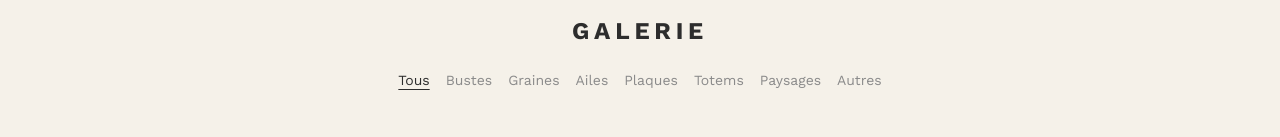
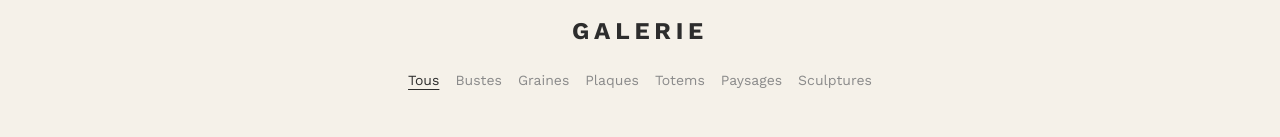
Before and after one commit to marionsmlg/paolo-bosi, a React (Vite) app: page / in a window 1280 px wide. Shown: the part 492-629 px from the top of the page. Built offline with nearby package versions, Linux system fonts and the light colour scheme.

Commit message:
change category

```diff
--- a/src/About.jsx
+++ b/src/About.jsx
@@ -2,11 +2,11 @@ export default function About() {
   return (
     <section className="w-full py-16 md:py-24">
       <div className="mx-auto flex max-w-5xl flex-col md:flex-row items-center gap-16 px-4">
-        <div className="flex-1">
+        <div className="flex-1 rounded">
           <img
             src="/images/Totem_2024.webp"
             alt="Paolo Bosi avec un totem"
-            className="w-full h-auto object-cover rounded"
+            className="w-full h-auto object-cover rounded shadow-lg"
           />
         </div>
         <div className="flex-1 flex flex-col justify-center">
--- a/src/Gallery.jsx
+++ b/src/Gallery.jsx
@@ -32,7 +32,7 @@ const sculptures = [
   {
     id: 5,
     title: "Aile",
-    category: "ailes",
+    category: "autres",
     image: "/images/gallery/Aile.webp",
     alt: "Aile sculptée"
   },
@@ -101,14 +101,14 @@ const sculptures = [
   },
   {
     id: 15,
-    title: "Plaque Terres Cuites IV",
+    title: "Plaque Terre Cuites IV",
     category: "plaques",
     image: "/images/gallery/Plaques_Terres_Cuites_4.webp",
     alt: "Plaques en terre cuite"
   },
   {
     id: 16,
-    title: "Plaque Terres Cuites V",
+    title: "Plaque Terre Cuites V",
     category: "plaques",
     image: "/images/gallery/Plaques_Terres_Cuites_5.webp",
     alt: "Plaques en terre cuite"
@@ -189,11 +189,10 @@ const categories = [
   { id: "tous", label: "Tous" },
   { id: "bustes", label: "Bustes" },
   { id: "graines", label: "Graines" },
-  { id: "ailes", label: "Ailes" },
   { id: "plaques", label: "Plaques" },
   { id: "totems", label: "Totems" },
   { id: "paysages", label: "Paysages" },
-  { id: "autres", label: "Autres" }
+  { id: "autres", label: "Sculptures" }
 ];
 
 export default function Gallery() {
@@ -329,7 +328,7 @@ export default function Gallery() {
                 <div className="flex gap-6 justify-center md:justify-center" style={{ minWidth: 'max-content' }}>
                   {displaySculptures.map((sculpture, index) => (
                     <div key={`${sculpture.id}-${index}-single`} className="flex-shrink-0">
-                      <div className="flex flex-col gap-3 w-[280px] sm:w-[320px] md:w-[380px] lg:w-[420px]">
+                      <div className="flex flex-col gap-3 w-[200px] sm:w-[250px] md:w-[300px]">
                         <div
                           className="aspect-[3/4] w-full bg-cover bg-center bg-no-repeat rounded"
                           style={{ backgroundImage: `url("${sculpture.image}")` }}
```
